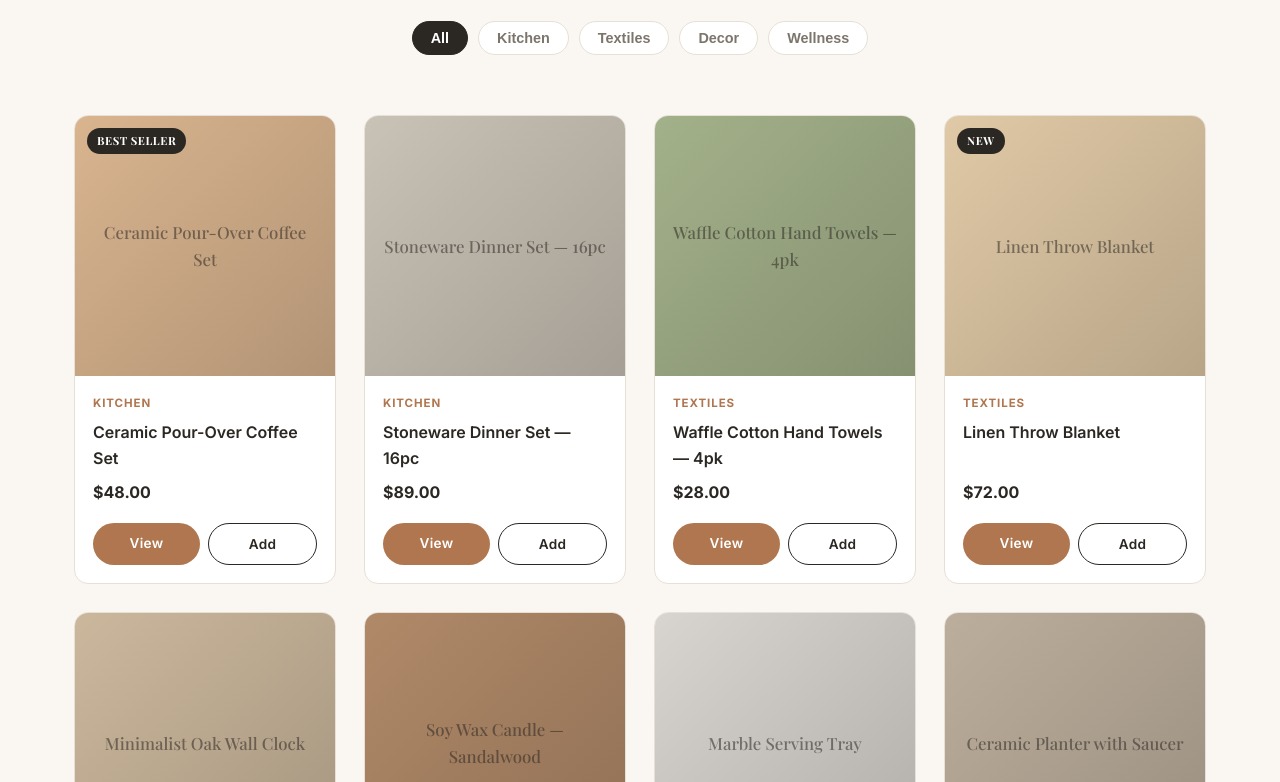
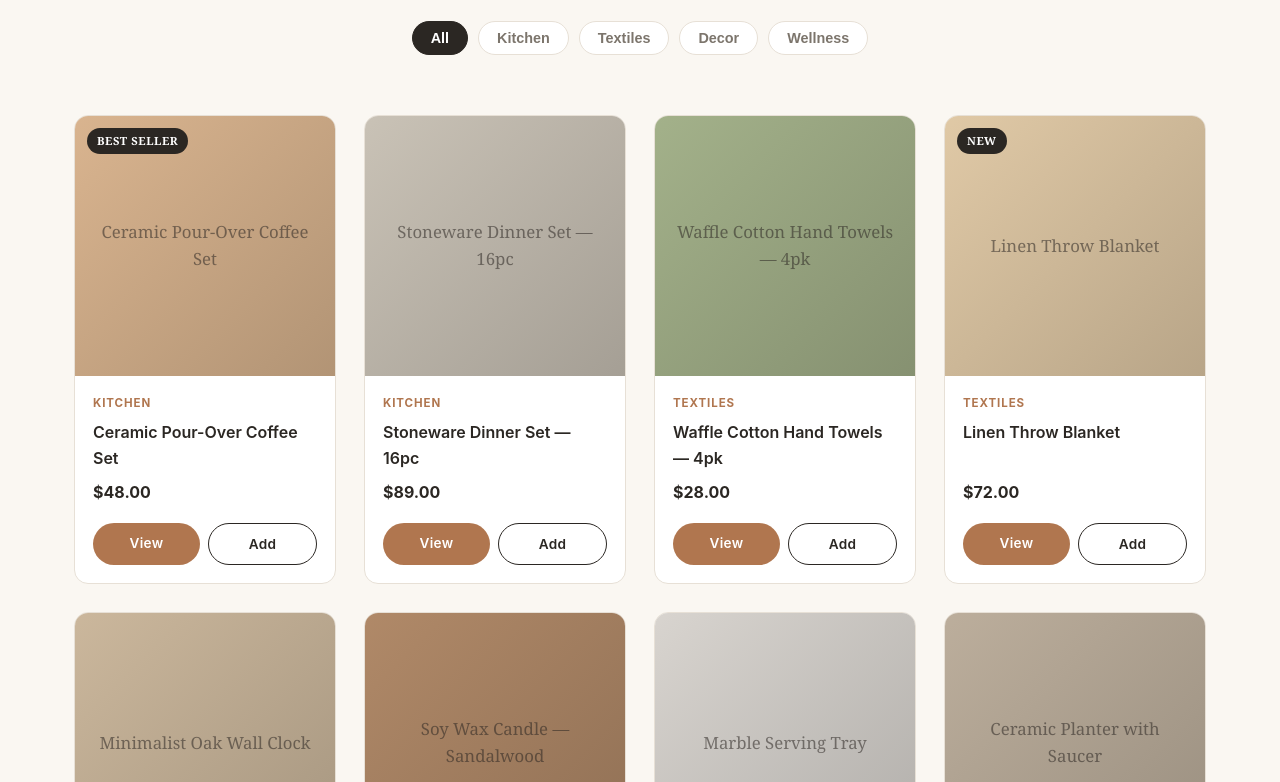
Before and after one commit to dingjiang1688/dingjiang1688.github.io, a plain HTML site: page shop.html in a window 1280 px wide. Shown: the part 234-1016 px from the top of the page. Drawn offline with nearby package versions, Linux system fonts and the light colour scheme.

Commit message:
Update shop.html — WoodLuxe restyle + real-image support

```diff
--- a/shop.html
+++ b/shop.html
@@ -7,7 +7,7 @@
   <meta name="description" content="Browse the full Lume Home collection: kitchen, textiles, decor and wellness.">
   <link rel="preconnect" href="https://fonts.googleapis.com">
   <link rel="preconnect" href="https://fonts.gstatic.com" crossorigin>
-  <link href="https://fonts.googleapis.com/css2?family=Inter:wght@400;500;600;700&family=Playfair+Display:wght@500;600;700&display=swap" rel="stylesheet">
+  <link href="https://fonts.googleapis.com/css2?family=Roboto:wght@400;500;700;900&display=swap" rel="stylesheet">
   <link rel="stylesheet" href="assets/css/style.css">
 </head>
 <body data-page="shop">
```
